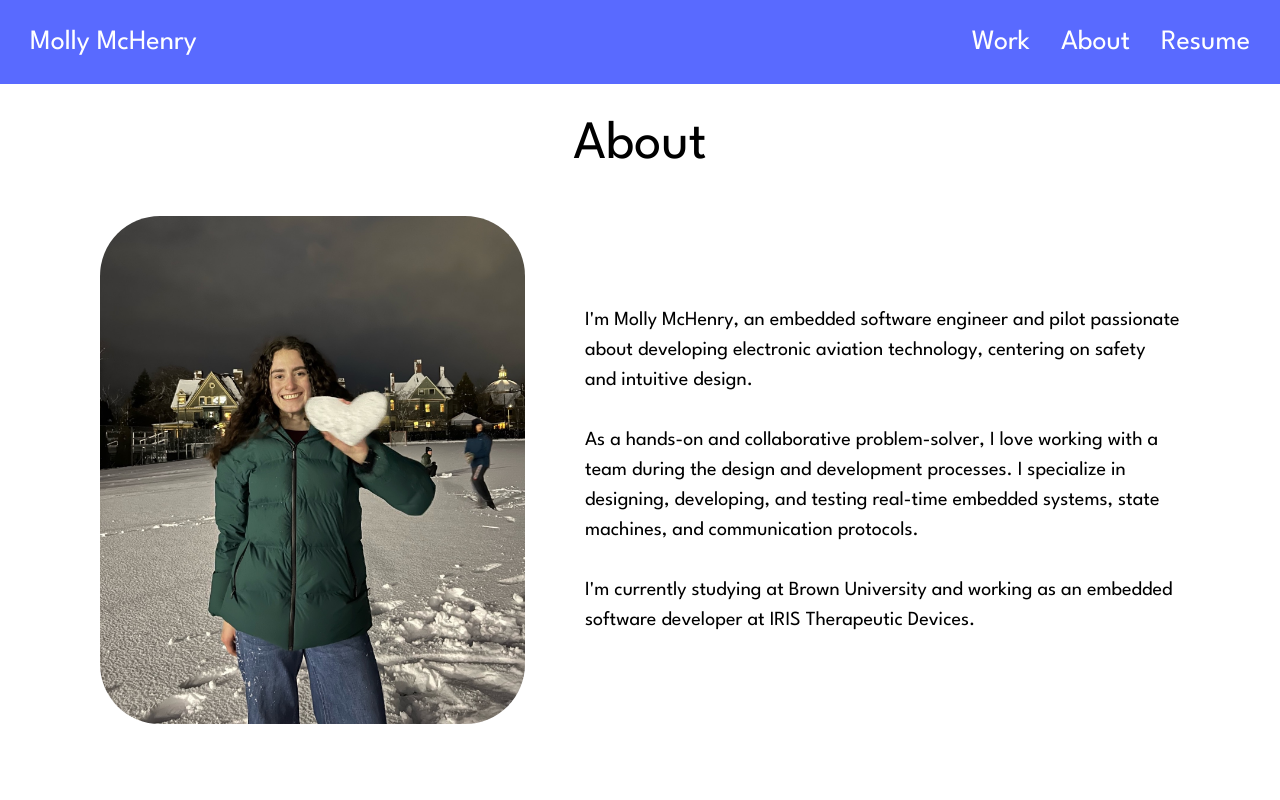
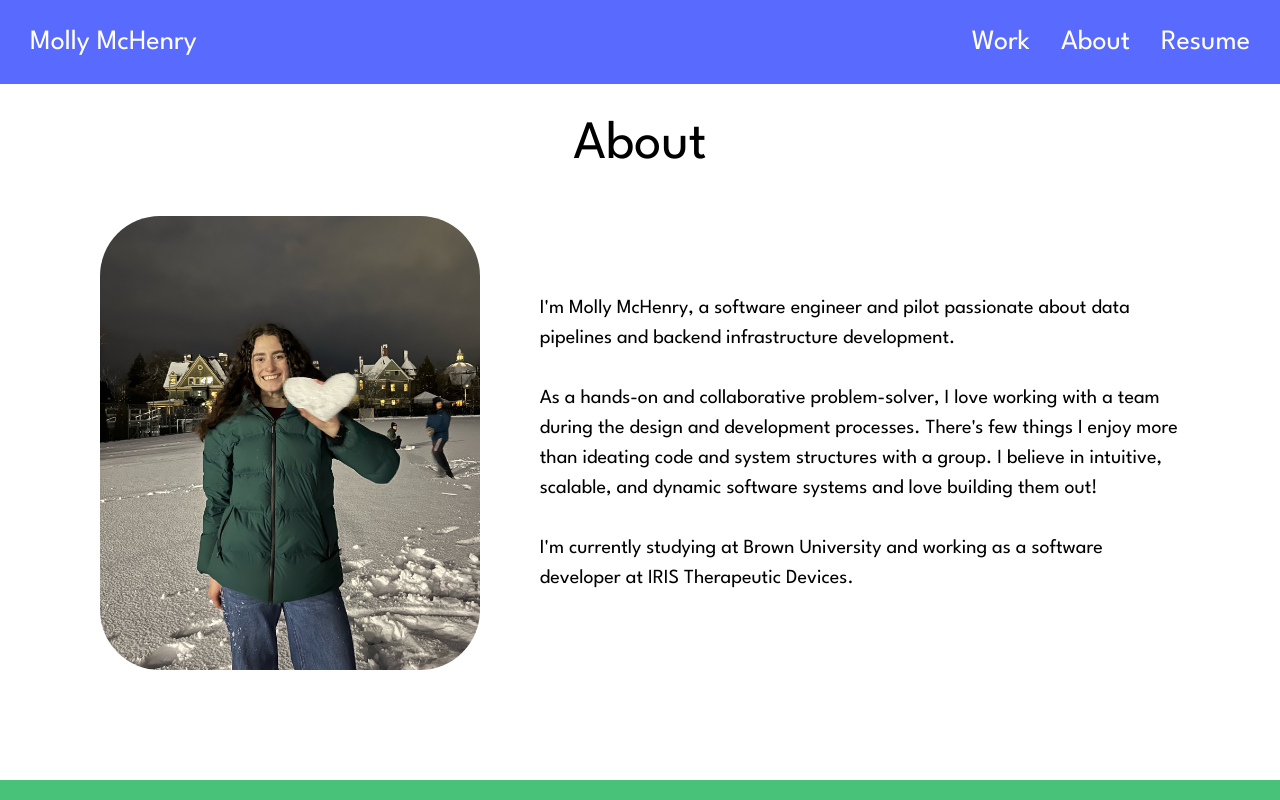
Before and after one commit to mmchenr1/portfolio, a React (Create React App) app: page /about in a window 1280 px wide. Shown: the top 800 px of the page. Built offline with nearby package versions, Linux system fonts and the light colour scheme.

Commit message:
updated resume

```diff
--- a/public/index.html
+++ b/public/index.html
@@ -7,7 +7,7 @@
     <meta name="author" content="Molly McHenry"/>
     <meta
       name="description"
-      content="Molly McHenry embedded software engineer portfolio site created using create-react-app"
+      content="Molly McHenry software engineer portfolio site created using create-react-app"
     />
     <link rel="manifest" href="%PUBLIC_URL%/manifest.json" />
     <title>Molly McHenry Portfolio</title>
--- a/src/components/Navbar.js
+++ b/src/components/Navbar.js
@@ -6,7 +6,7 @@ export default function Navbar() {
                 <a className="navbar-link clickable" href="/" id="work-link">Work</a>
                 <a className="navbar-link clickable" href="/About" id="about-link">About</a>
                 <a className="navbar-link clickable" id="resume-link"
-                    href='/assets/Molly_McHenry_Resume.pdf' target="_blank">
+                    href='/assets/Molly_McHenry_SWE_Resume.pdf' target="_blank">
                     Resume</a>
 
             </div>
--- a/src/data/work.json
+++ b/src/data/work.json
@@ -4,8 +4,8 @@
         "frameworks": ["C", "Python", "Simulink", "Matlab", "dSPACE"],
         "timeline": "June-August 2024",
         "role": "Systems Test Engineer Intern with Embedded Software cross-functionality",
-        "description_short": "summer internship working with systems test, embedded software, and devops teams",
-        "description_long": "During the summer of 2024, I completed a 12-week internship as a System Test Intern in the Skyryse Systems Integration Lab (SIL). During my internship, I worked with the Systems Test, Embedded Software, and DevOps teams to advance the SIL's testing capabilities, primarily with telemetry data. I was also selected as one of two interns to travel with Skyryse executives and a small team to launch the Skyryse One at EAA Airventure in Oshkosh, WI. Much of what I worked on is proprietary to Skyryse and protected under an NDA, so I can't share too many technical details about my work.",
+        "description_short": "summer internship working with systems test, software, and devops teams",
+        "description_long": "During the summer of 2024, I completed a 12-week internship as a System Test Intern in the Skyryse Systems Integration Lab (SIL). During my internship, I worked with the Systems Test, Software, and DevOps teams to advance the SIL's testing capabilities, primarily with telemetry data. I was also selected as one of two interns to travel with Skyryse executives and a small team to launch the Skyryse One at EAA Airventure in Oshkosh, WI. Much of what I worked on is proprietary to Skyryse and protected under an NDA, so I can't share too many technical details about my work.",
         "route": "/skyryse-internship",
         "cover_image": {
             "path": "../assets/skyryse-iternship/skyryse-one.jpg",
@@ -62,7 +62,7 @@
                 "title": "NVM Fault Logger Utility",
                 "contents": [
                     {
-                        "text": "I also worked with the embedded software team to create a utility to read and display fault data stored in NVM on the flight computers in the aircraft. This tool was developed in Python and run on the RTD. I enjoyed challenging myself to abstract the parsing format and outfile specifications of the NVM data so that this tool can continue to be advanced."
+                        "text": "I also worked with the software team to create a utility to read and display fault data stored in NVM on the flight computers in the aircraft. This tool was developed in Python and run on the RTD. I enjoyed challenging myself to abstract the parsing format and outfile specifications of the NVM data so that this tool can continue to be advanced."
                     },
                     {
                         "text": "Working on this utility and developing telemetry capabilities, I discovered my passion for data and backend infrastructure development."
--- a/src/pages/About.js
+++ b/src/pages/About.js
@@ -8,15 +8,15 @@ export default function About() {
                 </div>
                 <div id="about-text-blurb">
                     <p>
-                        I'm Molly McHenry, an embedded software engineer and pilot passionate about developing electronic aviation technology, centering on safety and intuitive design.
+                        I'm Molly McHenry, a software engineer and pilot passionate about data pipelines and backend infrastructure development.
                     </p>
 
                     <p>
-                        As a hands-on and collaborative problem-solver, I love working with a team during the design and development processes. I specialize in designing, developing, and testing real-time embedded systems, state machines, and communication protocols.
+                        As a hands-on and collaborative problem-solver, I love working with a team during the design and development processes. There's few things I enjoy more than ideating code and system structures with a group. I believe in intuitive, scalable, and dynamic software systems and love building them out!
                     </p>
 
                     <p>
-                        I'm currently studying at Brown University and working as an embedded software developer at IRIS Therapeutic Devices.
+                        I'm currently studying at Brown University and working as a software developer at IRIS Therapeutic Devices.
                     </p>
                 </div>
             </div>
--- a/src/pages/Work.js
+++ b/src/pages/Work.js
@@ -8,7 +8,7 @@ export default function Work() {
                 <div id="home-banner-contents">
                     <div id="greeting-message">
                         <h1 id="greeting-line1">Hi, I'm Molly!</h1>
-                        <p id="greeting-line2">Embedded software engineer and pilot who loves coffee, trees, and electronic aviation technology.</p>
+                        <p id="greeting-line2">Software engineer and pilot who loves music streaming, trees, and sports.</p>
                     </div>
                 </div>
             </div>
```
Also changed, not shown: public/manifest.json, 2 other files (tests, documents, lock files or other folders).
